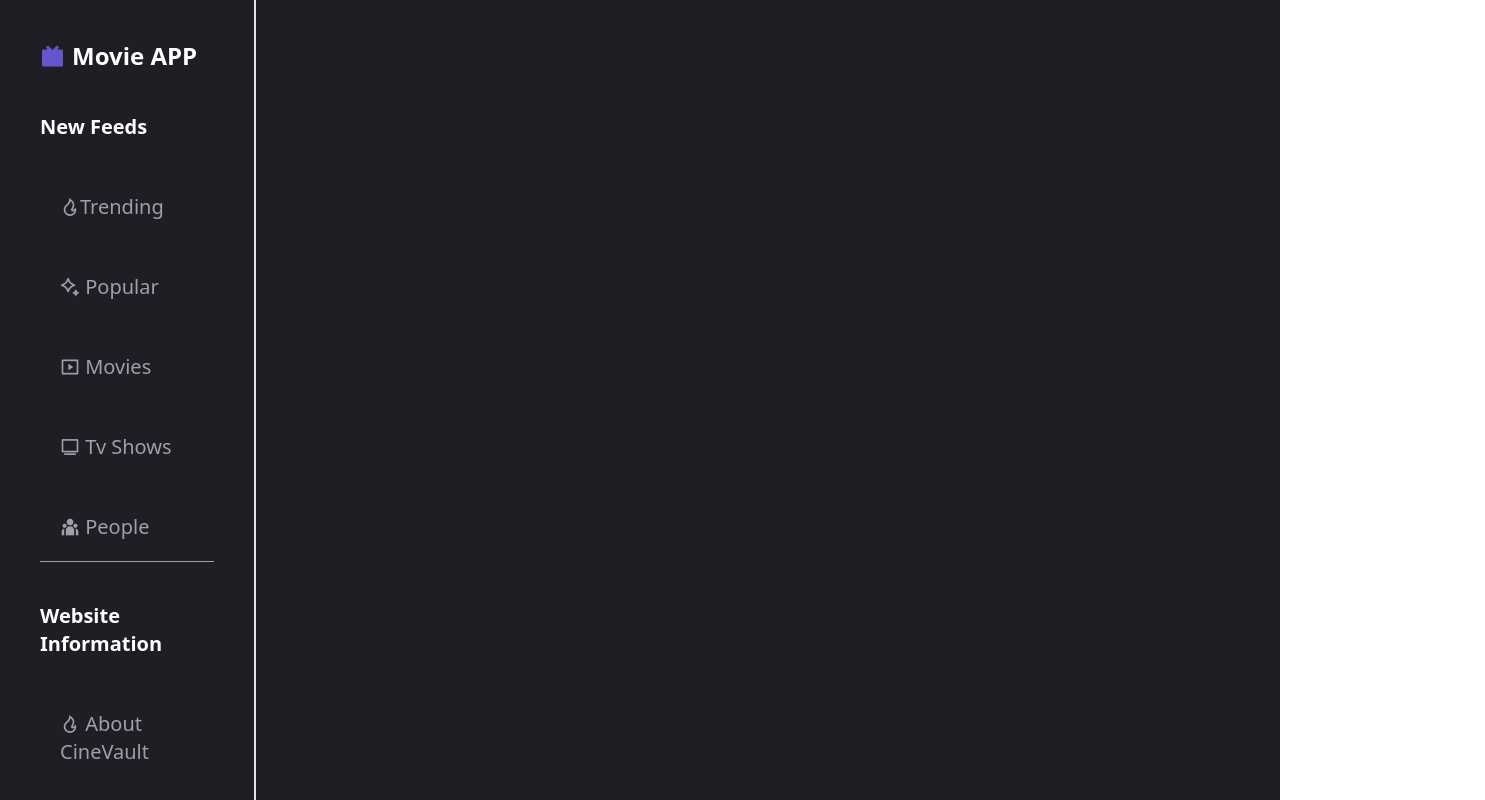
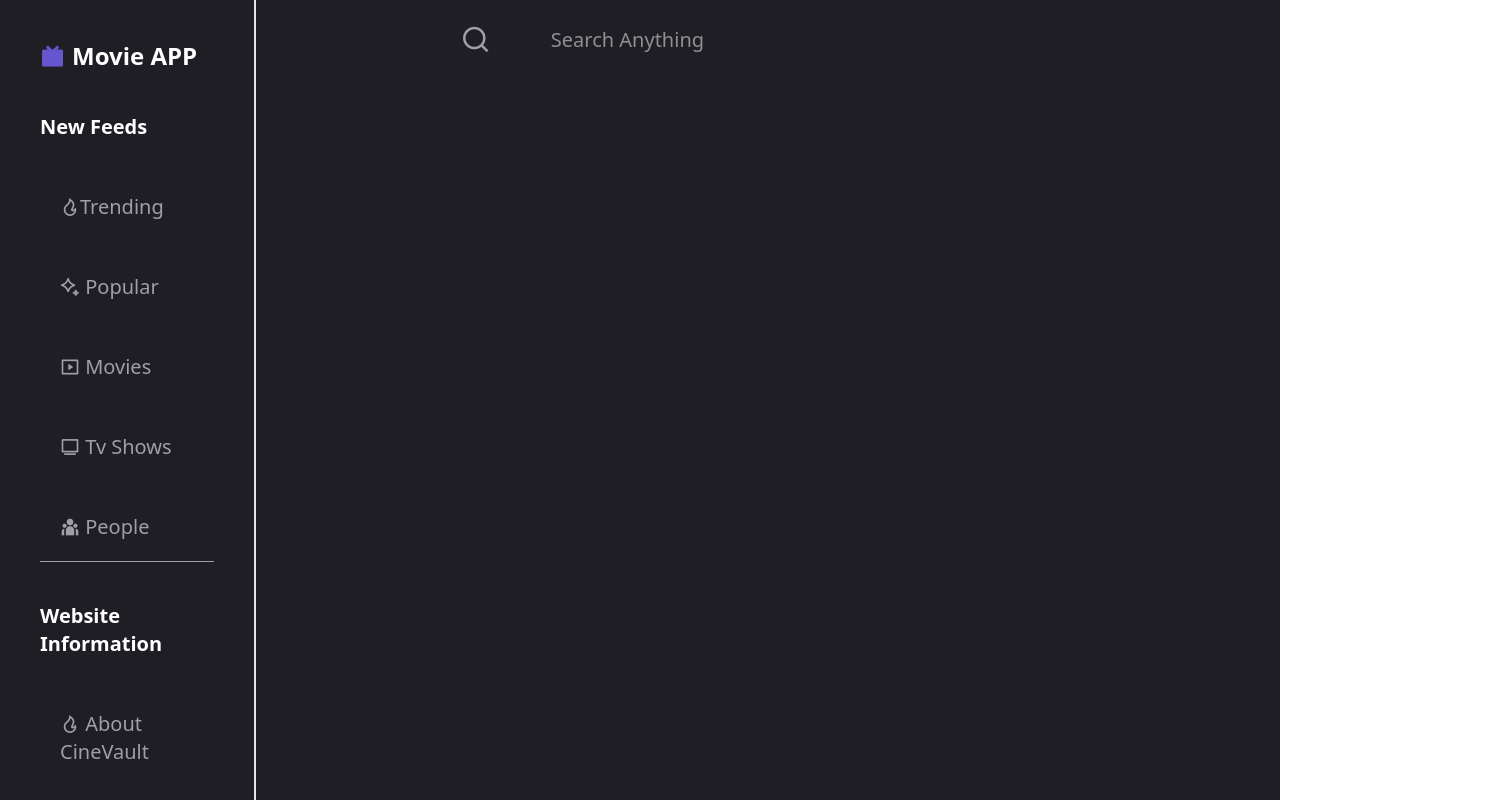
Before and after one commit to Abhinav-Anil-5670/cinevault, a React (Vite) app: page / in a window 1280 px wide. Shown: the top 800 px of the page, 1485 px wide, since content can reach past the window. Built offline with nearby package versions, Linux system fonts and the light colour scheme.

Commit message:
TopNav-Feature

```diff
--- a/src/components/Home.jsx
+++ b/src/components/Home.jsx
@@ -1,5 +1,6 @@
 import React from 'react'
 import SideNav from '../templates/SideNav'
+import TopNav from '../templates/TopNav'
 
 const Home = () => {
     document.title='Cinevault | Home'
@@ -7,7 +8,9 @@ const Home = () => {
 
     <>
       <SideNav/>
-      <div className='w-[80%] h-full'></div>
+      <div className='w-[80%] h-full'>
+        <TopNav/>
+      </div>
     </>
   )
 }
--- a/src/index.css
+++ b/src/index.css
@@ -3,3 +3,20 @@
 /*primary - #1F1E24 */
 
 /* SECONDARY - #6556CD */
+
+
+::-webkit-scrollbar{
+    width: 7px;
+    height: 7px;
+}
+
+::-webkit-scrollbar-thumb{
+    background-color: #181819;
+    border-radius: 10px;
+}
+
+::-webkit-scrollbar-thumb:hover{
+    background-color: #6556CD;
+    border-radius: 10px;
+
+}
--- /dev/null
+++ b/src/templates/TopNav.jsx
@@ -0,0 +1,25 @@
+import React, { useState } from 'react'
+import { Link } from 'react-router-dom'
+
+
+const TopNav = () => {
+    const [query, setquery] = useState("")
+  return (
+    <div className='w-full h-[10vh] relative flex justify-start items-center ml-[20%]'>
+        <i class="ri-search-line text-zinc-400 text-3xl"></i>
+        <input type="text" className='w-[50%] mx-10 p-5 text-xl outline:none border:none bg-transparent text-white' placeholder='Search Anything' onChange={(e)=>setquery(e.target.value)} value={query}/>
+        {query.length > 0 && <i onClick={()=>setquery("")} class="ri-close-line text-zinc-400 text-3xl"></i>}
+
+        <div className='absolute w-[50%] rounded max-h-[50vh] bg-zinc-300  top-[90%] overflow-auto'>
+            {/* <Link className='p-10 bg-zinc-200 w-full flex justify-start items-center border-b-2 border-zinc-100 text-zinc-400 font-semibold hover:text-black hover:bg-zinc-300 duration-300'>
+                <img src="" alt="" />
+                <span>Hello</span>
+            </Link> */}
+
+
+        </div>
+    </div>
+  )
+}
+
+export default TopNav
```
